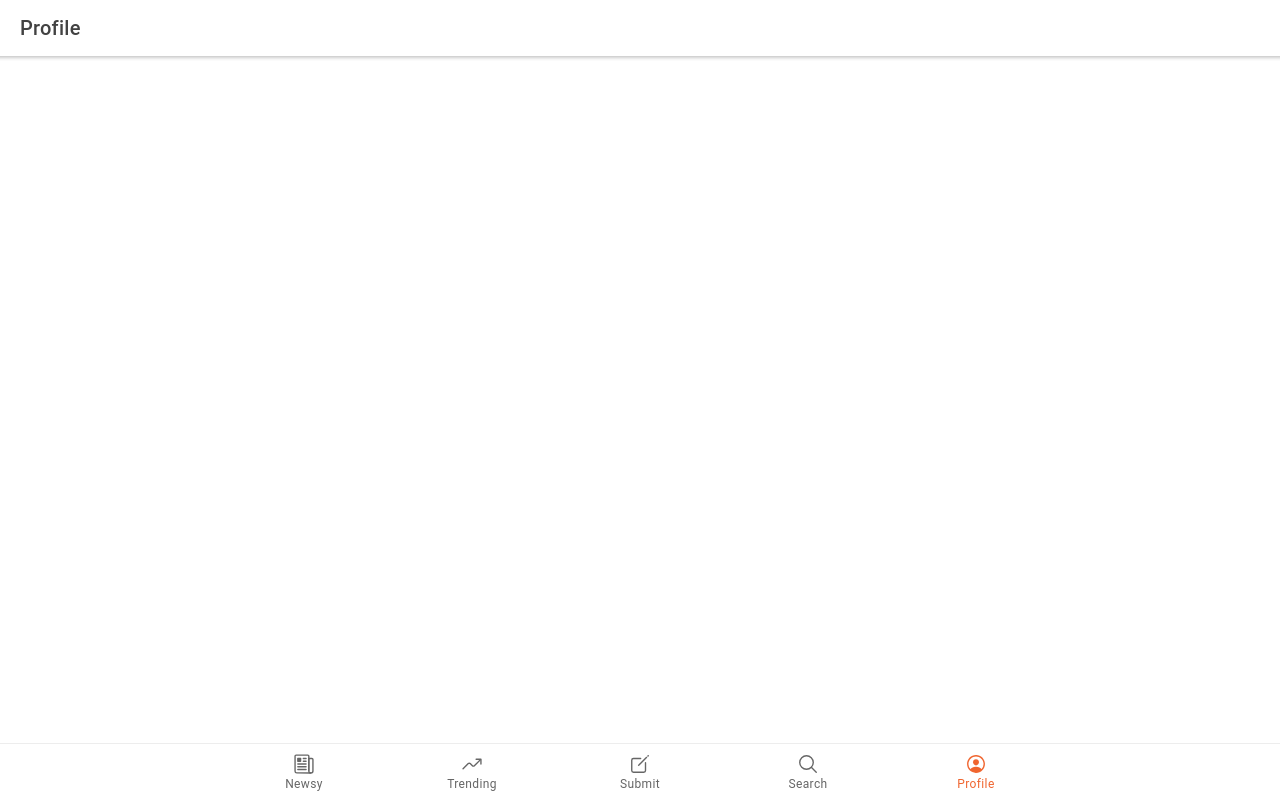
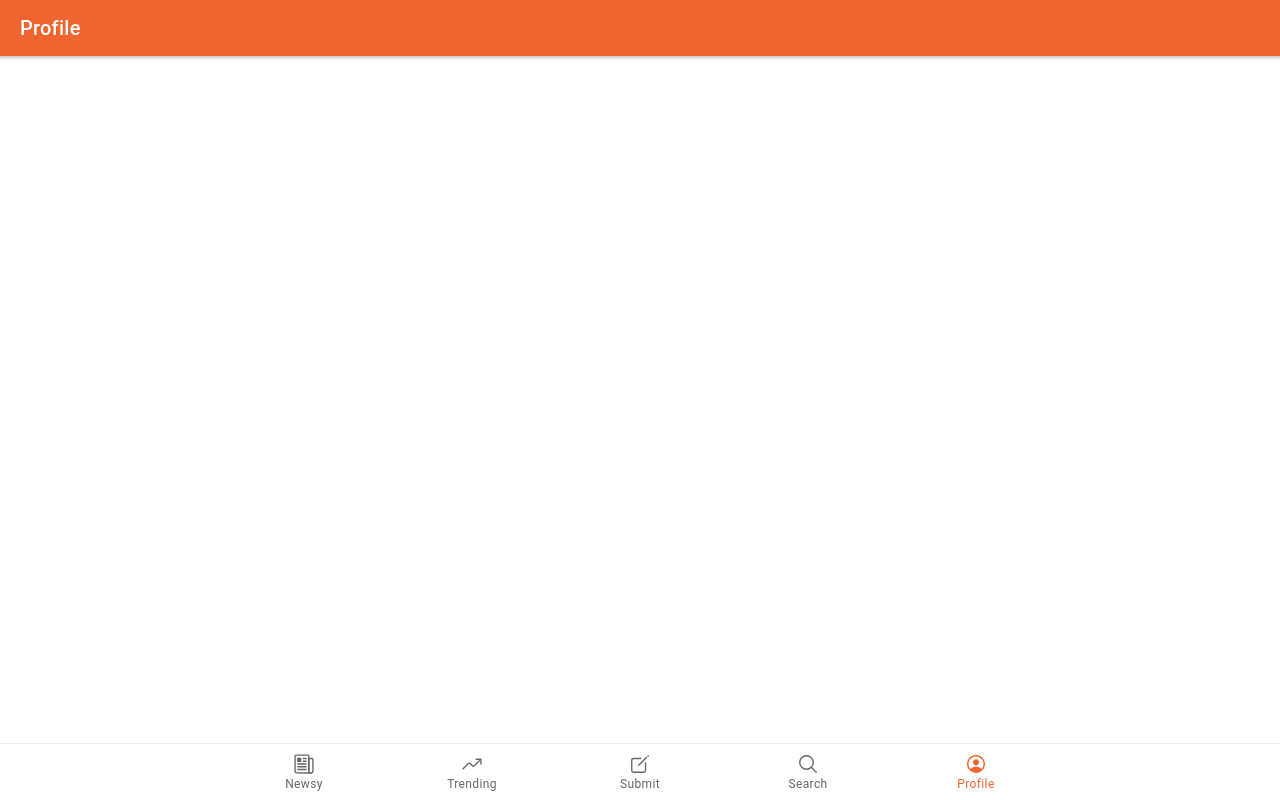
Before and after one commit to FuadEsgerov/Newsy, a React (Create React App) app: page /profile in a window 1280 px wide. Built offline with nearby package versions, Linux system fonts and the light colour scheme.

Commit message:
Header Component

```diff
--- /dev/null
+++ b/src/components/Header/LargeHeader.js
@@ -0,0 +1,16 @@
+import React from "react";
+import { IonHeader, IonTitle, IonToolbar } from "@ionic/react";
+
+const LargeHeader = ({ title }) => {
+  return (
+    <IonHeader collapse="condense">
+      <IonToolbar
+        color="primary"
+      >
+        <IonTitle size="large">{title}</IonTitle>
+      </IonToolbar>
+    </IonHeader>
+  );
+};
+
+export default LargeHeader;
--- /dev/null
+++ b/src/components/Header/SmallHeader.js
@@ -0,0 +1,16 @@
+import React from "react";
+import { IonHeader, IonTitle, IonToolbar } from "@ionic/react";
+
+const SmallHeader = ({ title }) => {
+  return (
+    <IonHeader>
+      <IonToolbar
+        color="primary"
+      >
+        <IonTitle>{title}</IonTitle>
+      </IonToolbar>
+    </IonHeader>
+  );
+};
+
+export default SmallHeader;
--- a/src/pages/Tabs/News.js
+++ b/src/pages/Tabs/News.js
@@ -1,14 +1,18 @@
 import React from "react";
-import { IonPage, IonHeader, IonToolbar, IonTitle } from "@ionic/react";
+import {
+  IonPage,
+  IonContent
+} from "@ionic/react";
+import SmallHeader from "../../components/Header/SmallHeader";
+import LargeHeader from "../../components/Header/LargeHeader";
 
 const News = () => {
   return (
     <IonPage>
-      <IonHeader>
-        <IonToolbar>
-          <IonTitle>News</IonTitle>
-        </IonToolbar>
-      </IonHeader>
+			<SmallHeader title="Newsy" />
+      <IonContent fullscreen>
+        <LargeHeader title="Newsy" />
+      </IonContent>
     </IonPage>
   );
 };
--- a/src/pages/Tabs/Profile.js
+++ b/src/pages/Tabs/Profile.js
@@ -1,14 +1,18 @@
 import React from "react";
-import { IonPage, IonHeader, IonToolbar, IonTitle } from "@ionic/react";
+import {
+  IonPage,
+  IonContent
+} from "@ionic/react";
+import SmallHeader from "../../components/Header/SmallHeader";
+import LargeHeader from "../../components/Header/LargeHeader";
 
 const Profile = () => {
   return (
     <IonPage>
-      <IonHeader>
-        <IonToolbar>
-          <IonTitle>Profile</IonTitle>
-        </IonToolbar>
-      </IonHeader>
+			<SmallHeader title="Profile" />
+      <IonContent fullscreen>
+        <LargeHeader title="Profile" />
+      </IonContent>
     </IonPage>
   );
 };
--- a/src/pages/Tabs/Search.js
+++ b/src/pages/Tabs/Search.js
@@ -1,14 +1,18 @@
 import React from "react";
-import { IonPage, IonHeader, IonToolbar, IonTitle } from "@ionic/react";
+import {
+  IonPage,
+  IonContent
+} from "@ionic/react";
+import SmallHeader from "../../components/Header/SmallHeader";
+import LargeHeader from "../../components/Header/LargeHeader";
 
 const Search = () => {
   return (
     <IonPage>
-      <IonHeader>
-        <IonToolbar>
-          <IonTitle>Search</IonTitle>
-        </IonToolbar>
-      </IonHeader>
+			<SmallHeader title="Search" />
+      <IonContent fullscreen>
+        <LargeHeader title="Search" />
+      </IonContent>
     </IonPage>
   );
 };
--- a/src/pages/Tabs/Submit.js
+++ b/src/pages/Tabs/Submit.js
@@ -1,14 +1,18 @@
 import React from "react";
-import { IonPage, IonHeader, IonToolbar, IonTitle } from "@ionic/react";
+import {
+  IonPage,
+  IonContent
+} from "@ionic/react";
+import SmallHeader from "../../components/Header/SmallHeader";
+import LargeHeader from "../../components/Header/LargeHeader";
 
 const Submit = () => {
   return (
     <IonPage>
-      <IonHeader>
-        <IonToolbar>
-          <IonTitle>Submit</IonTitle>
-        </IonToolbar>
-      </IonHeader>
+			<SmallHeader title="Submit" />
+      <IonContent fullscreen>
+        <LargeHeader title="Submit" />
+      </IonContent>
     </IonPage>
   );
 };
--- a/src/pages/Tabs/Trending.js
+++ b/src/pages/Tabs/Trending.js
@@ -1,14 +1,19 @@
 import React from "react";
-import { IonPage, IonHeader, IonToolbar, IonTitle } from "@ionic/react";
+
+import {
+  IonPage,
+  IonContent
+} from "@ionic/react";
+import SmallHeader from "../../components/Header/SmallHeader";
+import LargeHeader from "../../components/Header/LargeHeader";
 
 const Trending = () => {
   return (
     <IonPage>
-      <IonHeader>
-        <IonToolbar>
-          <IonTitle>Trending</IonTitle>
-        </IonToolbar>
-      </IonHeader>
+			<SmallHeader title="Trending" />
+      <IonContent fullscreen>
+        <LargeHeader title="Trending" />
+      </IonContent>
     </IonPage>
   );
 };
```
